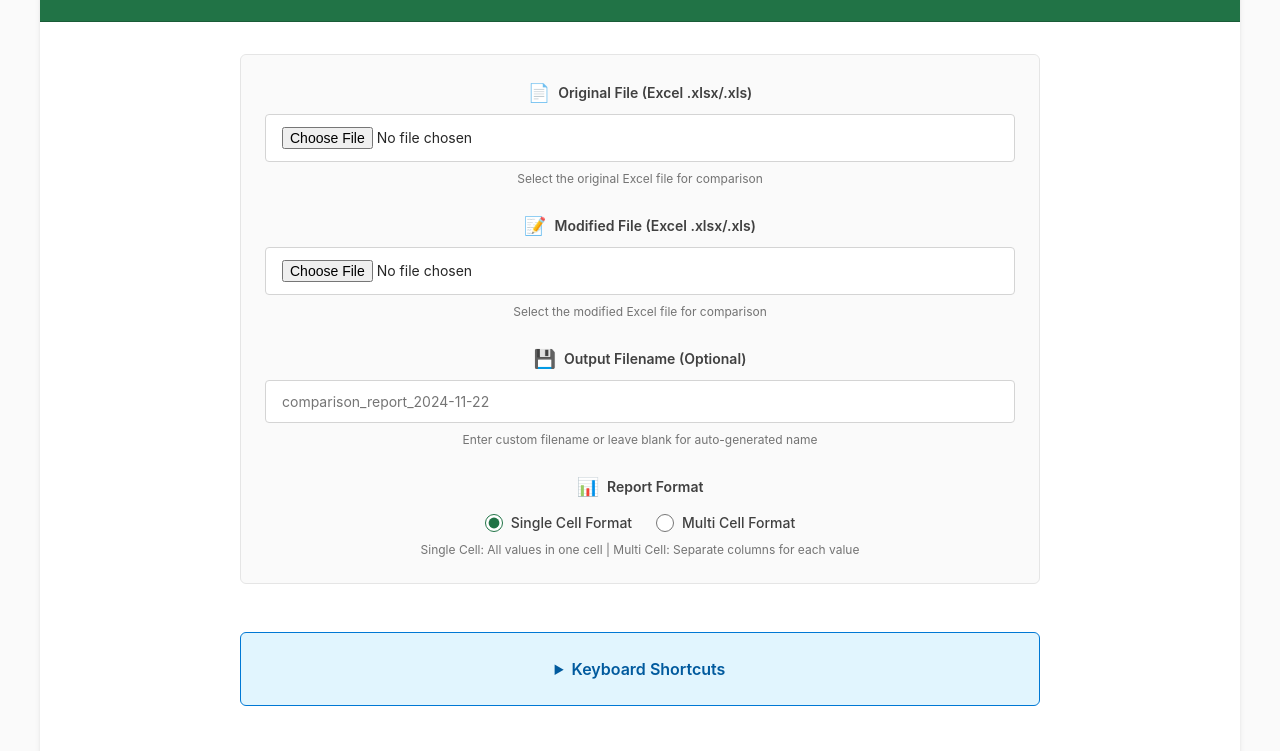
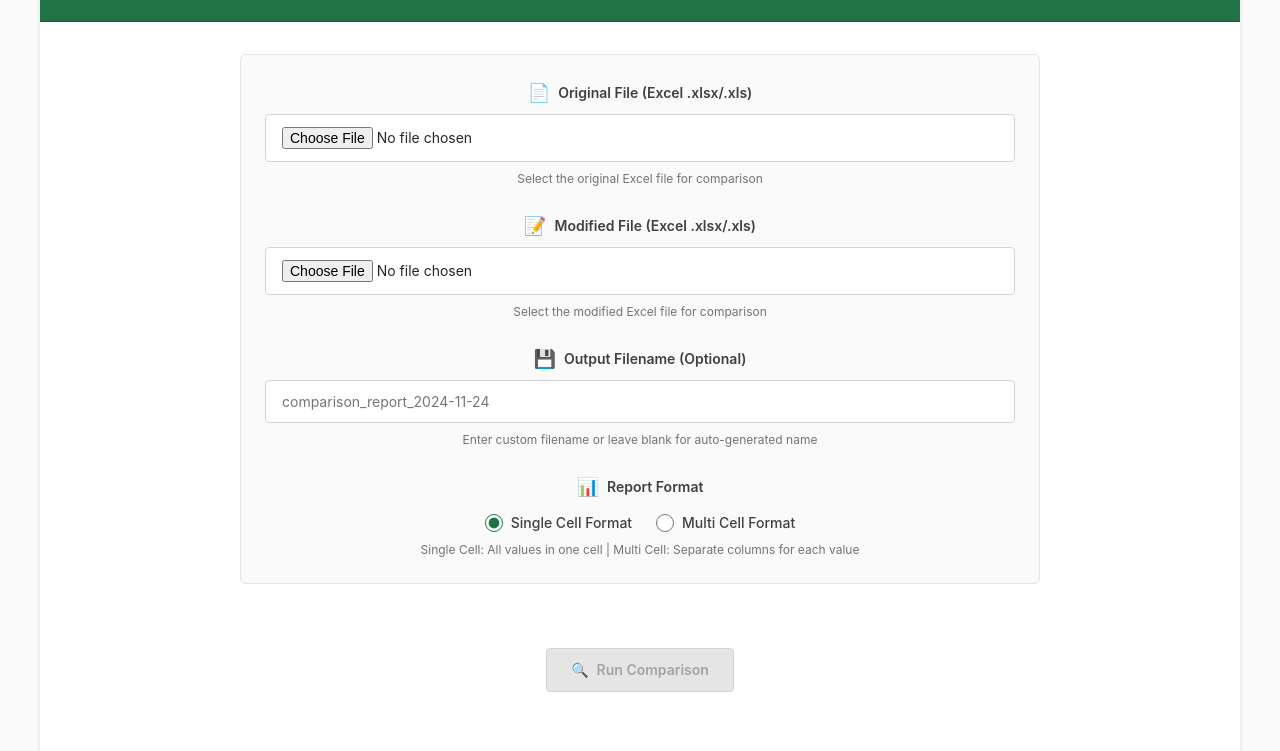
Before and after one commit to gauravaccentureproducts/EFCT, a plain HTML site: page index.html in a window 1280 px wide. Shown: the part 125-876 px from the top of the page. Drawn offline with Linux system fonts and the light colour scheme; a script that the page names is missing.

Commit message:
Update index.html

```diff
--- a/index.html
+++ b/index.html
@@ -145,7 +145,7 @@
                         type="text"
                         id="outputFilename"
                         class="form-input"
-                        placeholder="comparison_report_2024-11-22"
+                        placeholder="comparison_report_2024-11-24"
                         aria-describedby="filename-hint"
                         maxlength="255"
                     />
@@ -187,17 +187,6 @@
                     </div>
                 </div>
             </section>
-
-            <!-- Keyboard Shortcuts Info -->
-            <div class="info-section" role="complementary">
-                <details>
-                    <summary>Keyboard Shortcuts</summary>
-                    <ul>
-                        <li><kbd>Ctrl</kbd> + <kbd>Enter</kbd> - Run comparison</li>
-                        <li><kbd>Ctrl</kbd> + <kbd>D</kbd> - Download report</li>
-                    </ul>
-                </details>
-            </div>
 
             <!-- Action Buttons -->
             <div class="button-group" role="group" aria-label="Comparison actions">
```
